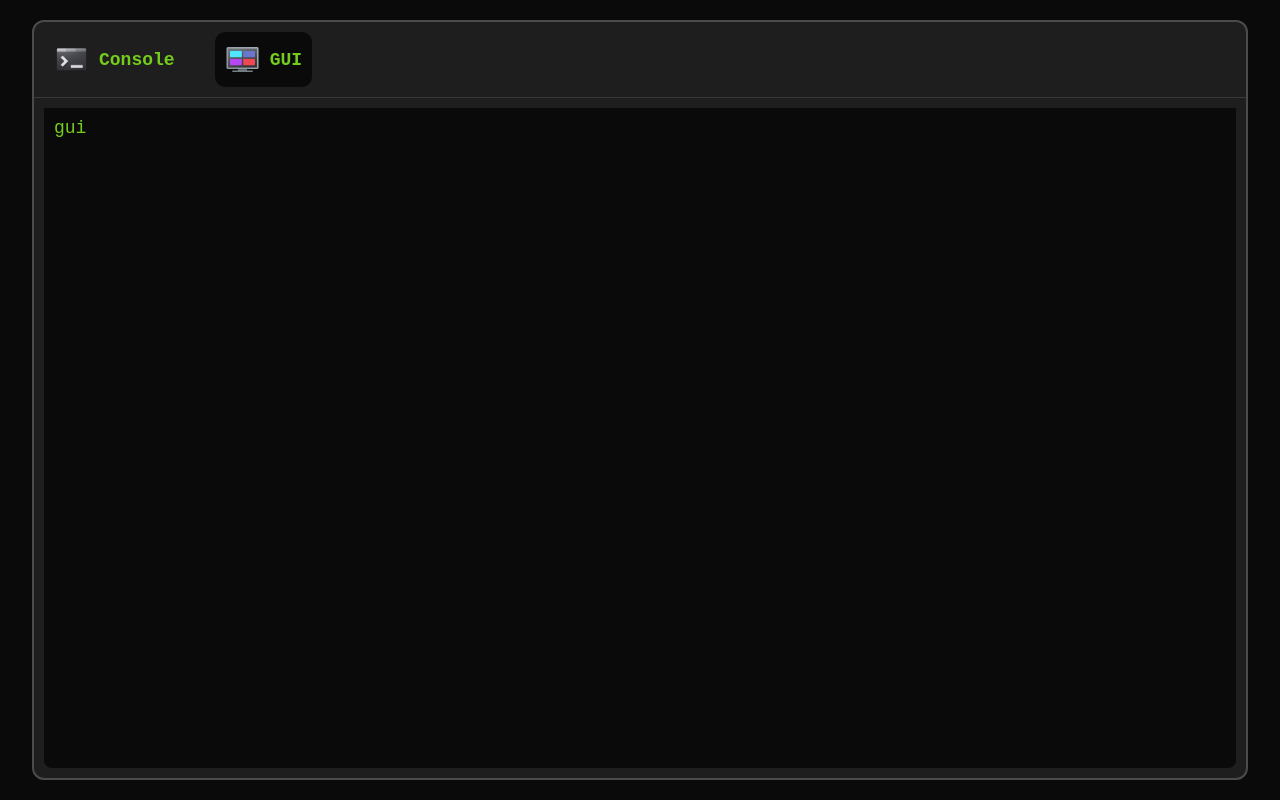
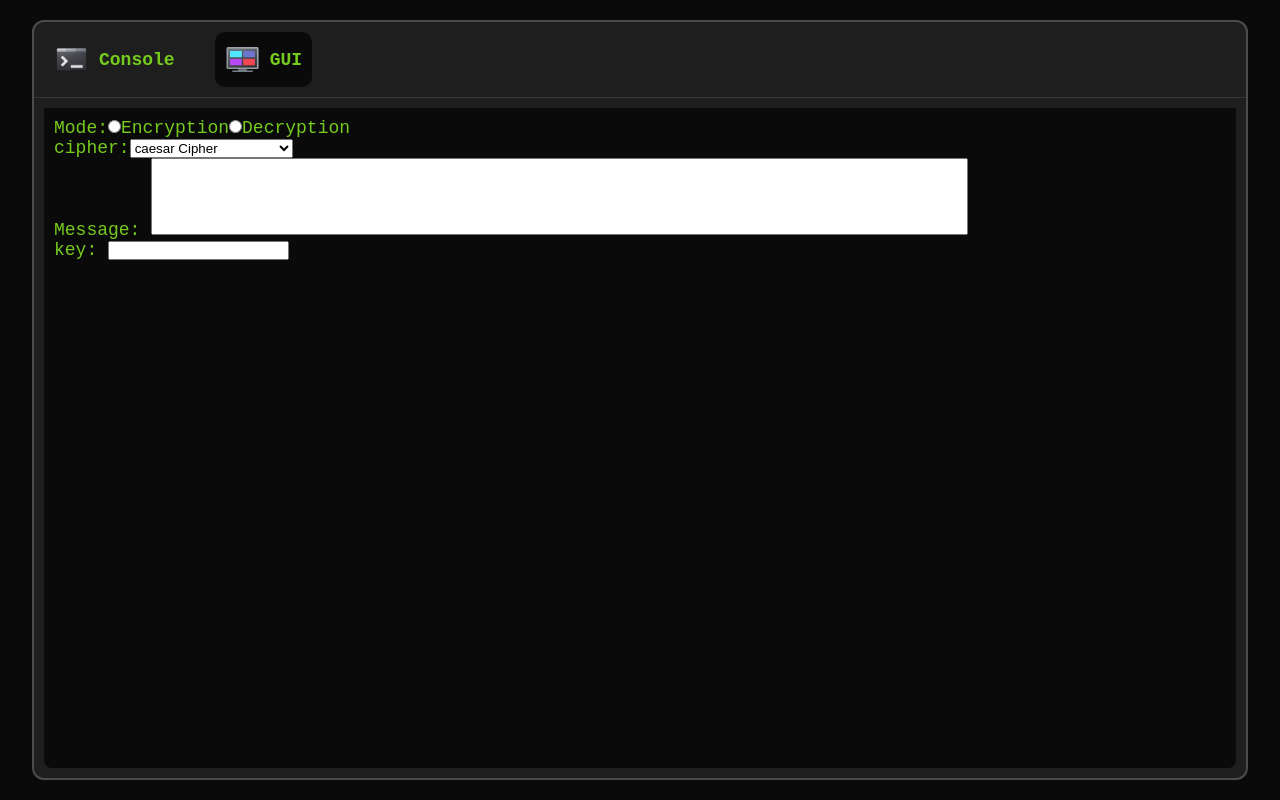
Before and after one commit to CharvitZalavadiya/HideOn, a React (Vite) app: page / in a window 1280 px wide. Both pictures are taken after a click on the element "GUI". Built offline with nearby package versions, Linux system fonts and the light colour scheme.

Commit message:
Made the gui form

```diff
--- /dev/null
+++ b/src/components/gui.css
@@ -0,0 +1,5 @@
+.gui-textarea {
+    resize: none;
+    top: 0px;
+    display: inline-block;
+}
--- a/src/components/gui.jsx
+++ b/src/components/gui.jsx
@@ -1,9 +1,36 @@
 import React from 'react'
+import "./gui.css"
 
 export default function Gui() {
   return (
     <div>
-      gui
+      <form >
+      Mode:
+        <input type="radio" name="Mode" value="Encryption" />
+       <label for="Encryption">Encryption</label>
+        <input type="radio" name="Mode"  value="Decryption"/>
+        <label for="Decryption">Decryption</label><br />
+      cipher:
+        <select name="Cipher" >
+            <option value="Caesar">caesar Cipher</option>
+            <option value="Monoalphabetic">Monoalphabetic Cipher</option>
+            <option value="Railfence">Railfence Cipher</option>
+            <option value="Columnar">Columnar Cipher</option>
+            <option value="Doublecolumnar">Doublecolumnar Cipher</option>
+            <option value="Hill">Hill Cipher</option>
+            <option value="Vignere">Vignere Cipher</option>
+            <option value="Vernam">Vernam Cipher</option>
+            <option value="Autokey">Autokey Cipher</option>
+            <option value="Playfair">Playfair Cipher</option>
+            <option value="Fiestel">Fiestel Cipher</option>
+            <option value="AES">AES</option>
+            <option value="DES">DES</option>
+        </select><br />
+
+        Message: <textarea rows={5} cols={100} name="textbox" className='gui-textarea' /><br />
+        key: <input type="password" name="key" /><br />
+
+      </form>
     </div>
   )
 }
```
